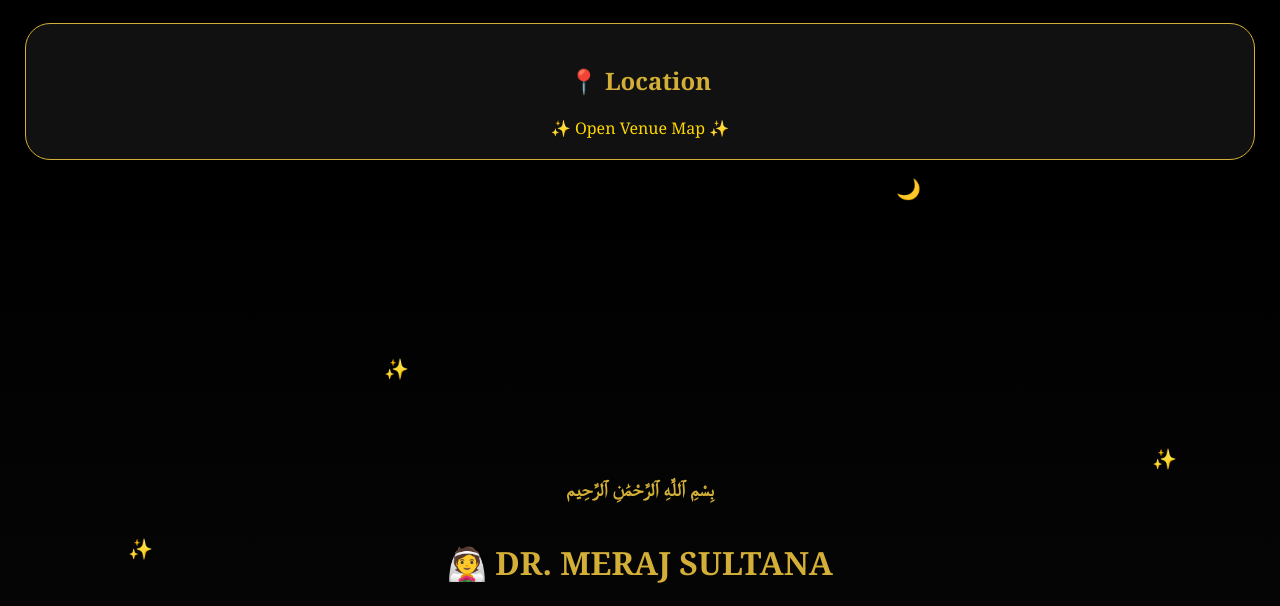
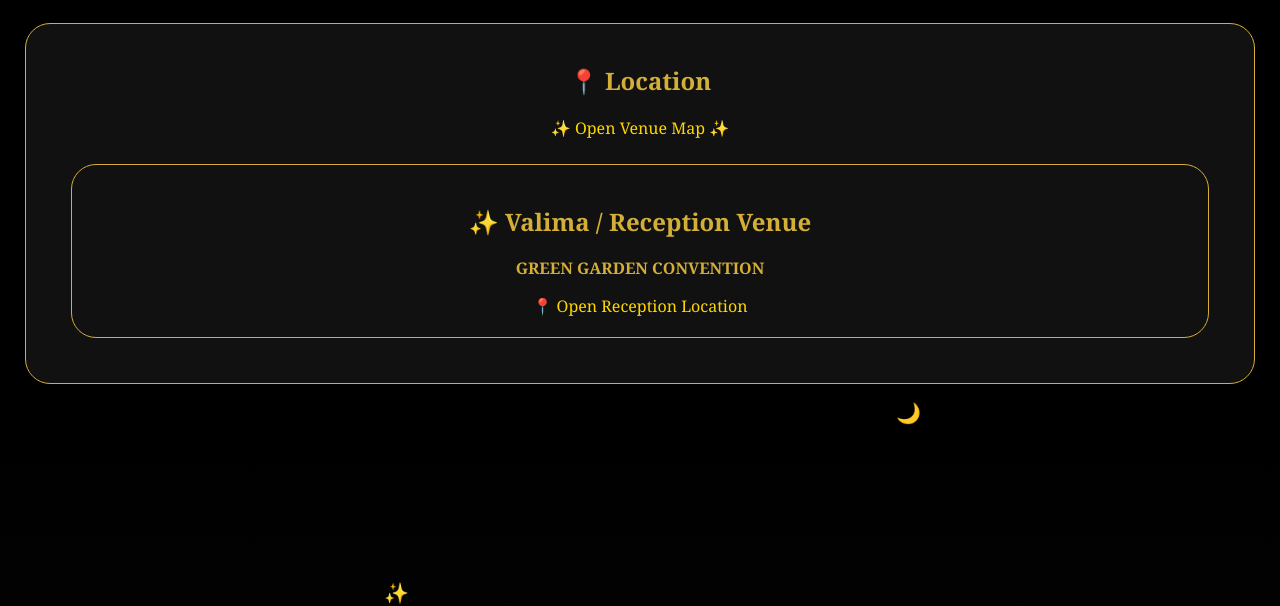
Before and after one commit to mrkhan4378-lab/Meraj-awais-wedding, a plain HTML site: page index.html in a window 1280 px wide. Shown: the part 208-814 px from the top of the page. Drawn offline with Linux system fonts and the light colour scheme.

Commit message:
Update index.html

```diff
--- a/index.html
+++ b/index.html
@@ -68,7 +68,17 @@
 <a href="https://maps.google.com/?q=SARA+CONVENTION+Tolichowki"
 style="color:gold;text-decoration:none;">
 ✨ Open Venue Map ✨
+</a><div class="card fade">
+<h2>✨ Valima / Reception Venue</h2>
+
+<p><b>GREEN GARDEN CONVENTION</b></p>
+
+<a href="https://maps.app.goo.gl/yftHpqbF6tNhUQqu6?g_st=iw"
+style="color:gold;text-decoration:none;">
+📍 Open Reception Location
 </a>
+
+</div>
 </div>
 
 <audio autoplay loop>
```
